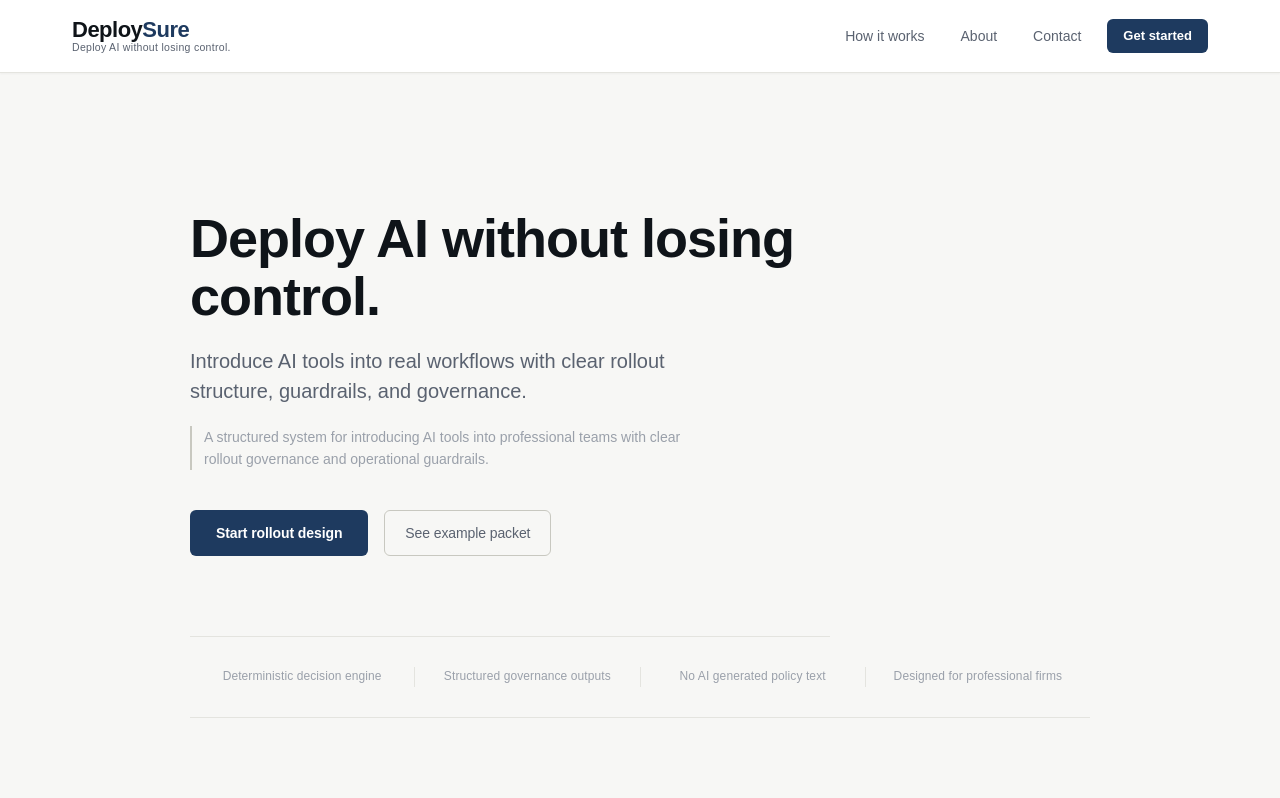
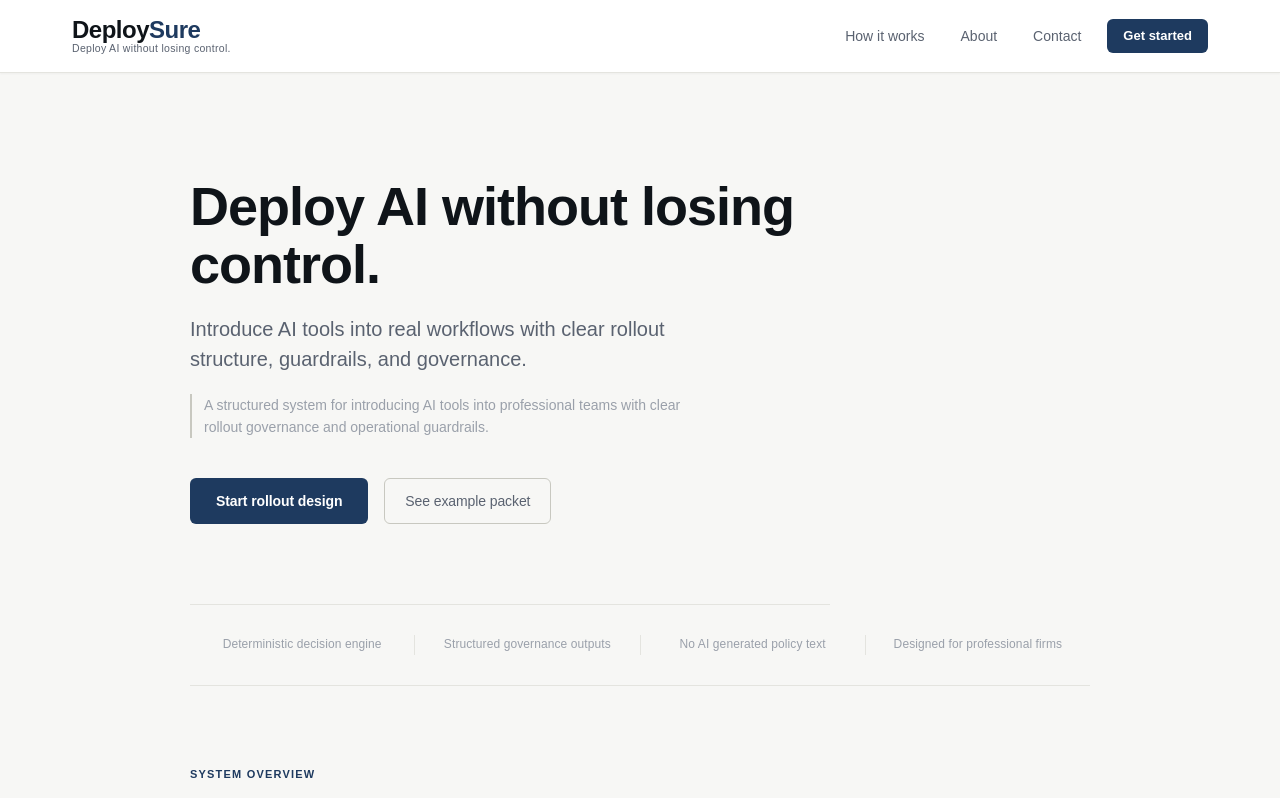
Before and after one commit to vetranod/osai, a Next.js app: page / in a window 1280 px wide. Shown: the top 798 px of the page. Built offline with nearby package versions, Linux system fonts and the light colour scheme.

Commit message:
Header: bump wordmark to 24px, reduce hero top padding

```diff
--- a/src/app/layout.module.css
+++ b/src/app/layout.module.css
@@ -27,7 +27,7 @@
 }
 
 .logoWordmark {
-  font-size: 22px;
+  font-size: 24px;
   font-weight: 800;
   letter-spacing: -0.5px;
   color: var(--foreground);
--- a/src/app/page.module.css
+++ b/src/app/page.module.css
@@ -63,7 +63,7 @@
 ━━━━━━━━━━━━━━━━━━━━━━━━━━━━━━━━━━━━━━━━━━━━━━━ */
 
 .hero {
-  padding: 96px 0 80px;
+  padding: 64px 0 80px;
   border-bottom: 1px solid var(--border);
   max-width: 640px;
 }
```
